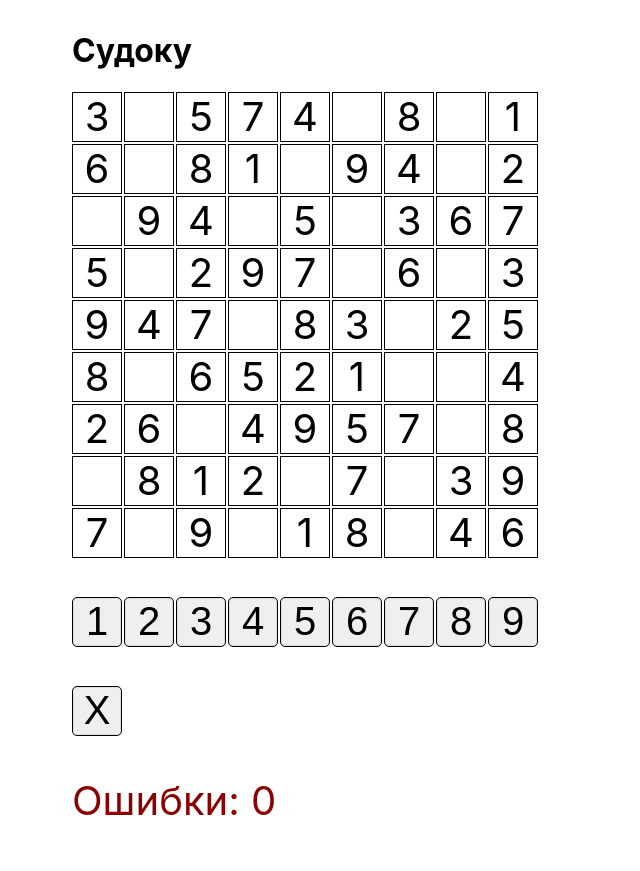
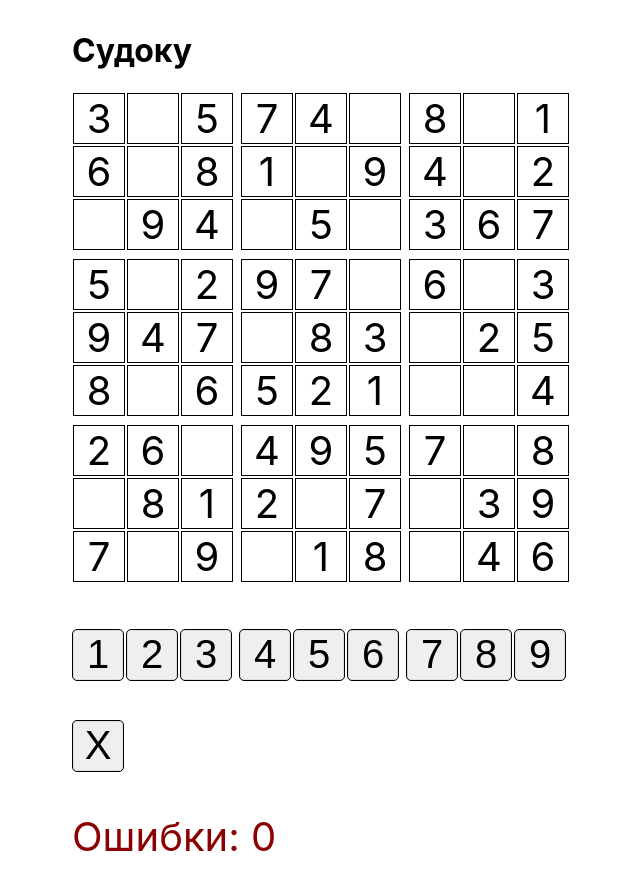
Before and after one commit to GreenLadyTea/Sudoku, a React (Create React App) app: page / in a window 1280 px wide. Shown: the whole page, without its empty margins (243-883 px from the left). Before the commit the page ends 835 px from the top, so only its background shows below. Built offline with nearby package versions, Linux system fonts and the light colour scheme.

Commit message:
Fixed tests for Puzzle, adjusted Grid css

```diff
--- a/src/components/Button/Button.css
+++ b/src/components/Button/Button.css
@@ -5,8 +5,8 @@ button {
     justify-content: center;
     margin-top: 6%;
     margin-right: 2px;
-    width: 50px;
-    height: 50px;
+    width: 52px;
+    height: 52px;
     font-size: 30pt;
     color: #000;
     outline: none;
@@ -23,3 +23,7 @@ button:active {
     background: none;
     box-shadow: 0 0 0 1px #bbb inset, 0 1px 3px rgba(0,0,0,.5) inset, 0 1px 2px #fff;
 }
+
+button:nth-child(3n+1) {
+    margin-right: 7px;
+}
--- a/src/components/Cell/Cell.tsx
+++ b/src/components/Cell/Cell.tsx
@@ -8,7 +8,11 @@ export default function Cell(cell: CellType) {
   const dispatch = useDispatch();
   return (
     <>
-      <div className={cell.state} data-testid="cell" onClick={() => dispatch(selectCell(cell.id))}>
+      <div
+        className={'grid-cell ' + cell.state}
+        data-testid="cell"
+        onClick={() => dispatch(selectCell(cell.id))}
+      >
         {cell.value !== 0 ? cell.value : ''}
       </div>
     </>
--- a/src/components/Grid/Grid.css
+++ b/src/components/Grid/Grid.css
@@ -1,24 +1,25 @@
 .grid-container {
-    display: grid;
-    grid-template-columns: 50px 50px 50px 50px 50px 50px 50px 50px 50px;
-    grid-template-rows: 50px 50px 50px 50px 50px 50px 50px 50px 50px;
-    gap: 2px 2px;
-    grid-template-areas:
-    ". . . . . . . . ."
-    ". . . . . . . . ."
-    ". . . . . . . . ."
-    ". . . . . . . . ."
-    ". . . . . . . . ."
-    ". . . . . . . . ."
-    ". . . . . . . . ."
-    ". . . . . . . . ."
-    ". . . . . . . . .";
 }
 
-.grid-container div {
+.grid-row {
+    display: flex;
+    flex-direction: row;
+}
+
+.grid-row:nth-child(3n) {
+    margin-bottom: 7px;
+}
+
+.grid-container .grid-row .grid-cell {
+    min-width: 50px;
+    margin: 1px;
     border: 1px solid black;
     display: flex;
     align-items: center;
     justify-content: center;
     font-size: 30pt;
 }
+
+.grid-container .grid-row .grid-cell:nth-child(3n) {
+    margin-right: 7px;
+}
--- a/src/components/Grid/Grid.tsx
+++ b/src/components/Grid/Grid.tsx
@@ -9,9 +9,13 @@ export default function Grid() {
   return (
     <>
       <div className="grid-container" data-testid="grid">
-        {matrix.map(row =>
-          row.map(cell => <Cell key={cell.id} id={cell.id} value={cell.value} state={cell.state} />)
-        )}
+        {matrix.map((row, rowIndex) => (
+          <div className="grid-row" key={rowIndex}>
+            {row.map(cell => (
+              <Cell key={cell.id} id={cell.id} value={cell.value} state={cell.state} />
+            ))}
+          </div>
+        ))}
       </div>
     </>
   );
```
Also changed, not shown: 2 other files (tests, documents, lock files or other folders).
